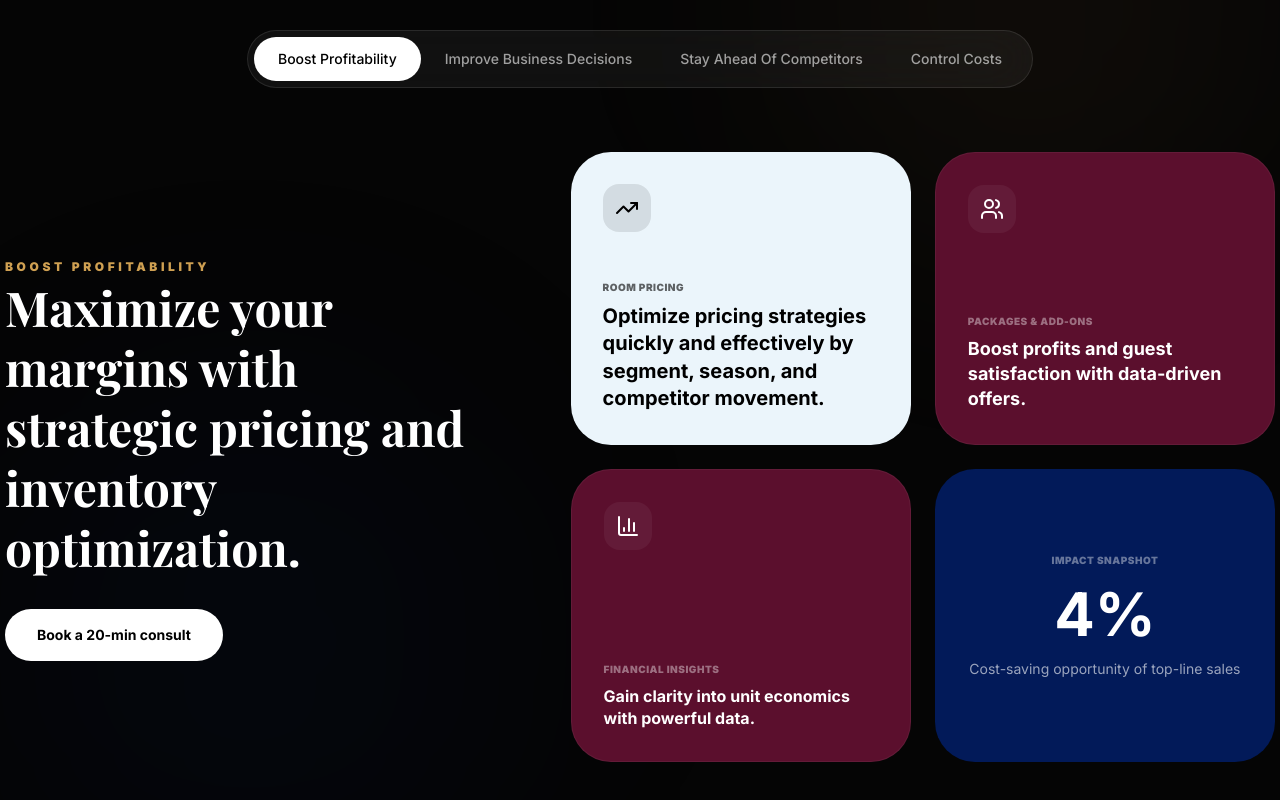
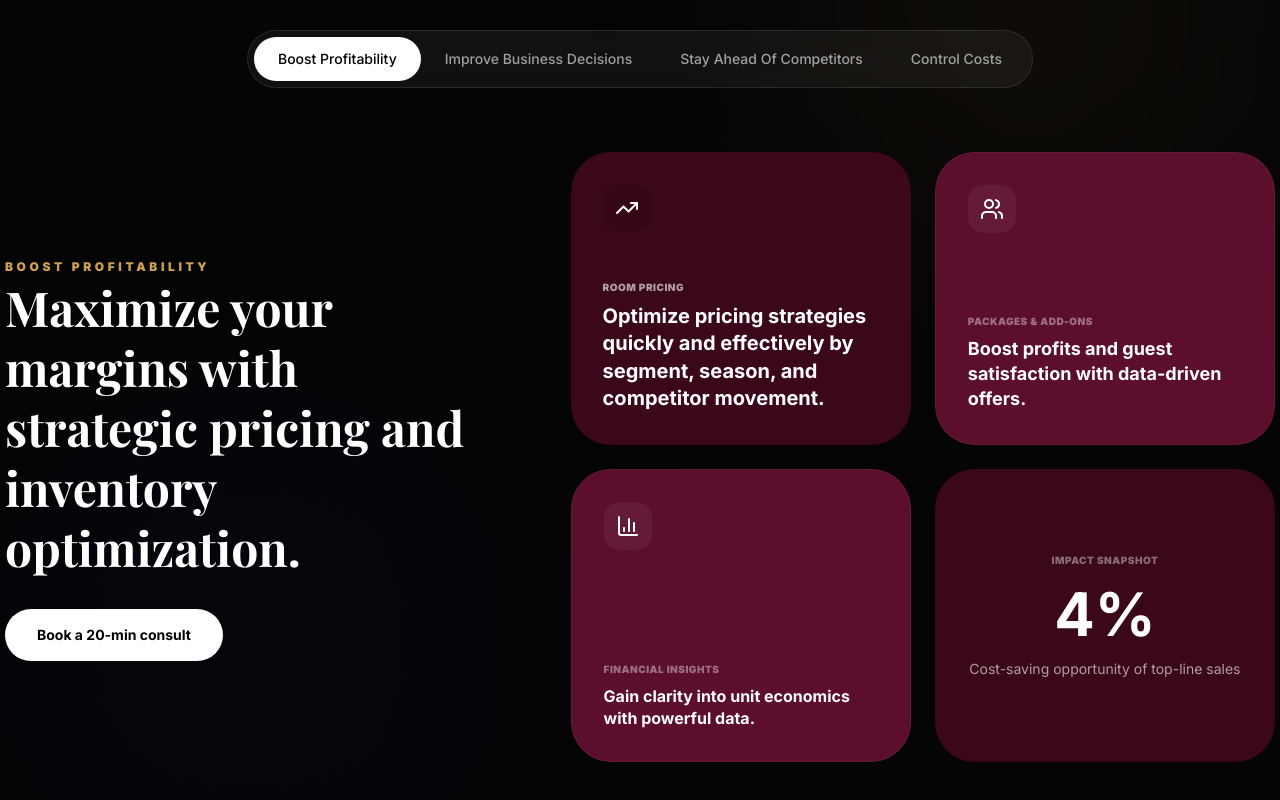
Before and after one commit to cricketmagician/vnexora, a Next.js app: page / in a window 1280 px wide. Shown: the part 3837-4637 px from the top of the page. Built offline with nearby package versions, Linux system fonts and the light colour scheme; a web font is replaced by a local one.

Commit message:
style: refine dual-tone dark theme with #3A071B and #5B0F2D across card sections

```diff
--- a/src/components/sections/HotelSolutions.tsx
+++ b/src/components/sections/HotelSolutions.tsx
@@ -21,8 +21,8 @@ const content = {
         title: "ROOM PRICING",
         desc: "Optimize pricing strategies quickly and effectively by segment, season, and competitor movement.",
         icon: <TrendingUp className="w-6 h-6" />,
-        bgColor: "bg-[#EBF5FB]",
-        textColor: "text-black",
+        bgColor: "bg-[#3A071B]",
+        textColor: "text-white",
       },
       {
         type: "secondary",
@@ -45,7 +45,7 @@ const content = {
         title: "IMPACT SNAPSHOT",
         value: "4%",
         desc: "Cost-saving opportunity of top-line sales",
-        bgColor: "bg-[#021A59]",
+        bgColor: "bg-[#3A071B]",
         textColor: "text-white",
       }
     ]
@@ -59,8 +59,8 @@ const content = {
         title: "REVENUE INSIGHTS",
         desc: "Understand RevPAR, ADR, and channel mix down to room type and stay date.",
         icon: <LineChart className="w-6 h-6" />,
-        bgColor: "bg-[#EBF5FB]",
-        textColor: "text-black",
+        bgColor: "bg-[#3A071B]",
+        textColor: "text-white",
       },
       {
         type: "secondary",
@@ -83,7 +83,7 @@ const content = {
         title: "TRUSTED BY",
         value: "150+",
         desc: "Hotels worldwide driving growth",
-        bgColor: "bg-[#021A59]",
+        bgColor: "bg-[#3A071B]",
         textColor: "text-white",
       }
     ]
@@ -97,8 +97,8 @@ const content = {
         title: "COMPETITOR PRICING INTELLIGENCE",
         desc: "Measure room rate evolution across thousands of hotels in your market segment.",
         icon: <BarChart3 className="w-6 h-6" />,
-        bgColor: "bg-[#EBF5FB]",
-        textColor: "text-black",
+        bgColor: "bg-[#3A071B]",
+        textColor: "text-white",
       },
       {
         type: "secondary",
@@ -121,7 +121,7 @@ const content = {
         title: "SERVED",
         value: "5+",
         desc: "Countries (United States, Costa Rica, Italy...)",
-        bgColor: "bg-[#021A59]",
+        bgColor: "bg-[#3A071B]",
         textColor: "text-white",
       }
     ]
@@ -135,8 +135,8 @@ const content = {
         title: "FINANCIAL INSIGHTS",
         desc: "Gain clarity into unit economics with powerful data-driven optimization.",
         icon: <PieChart className="w-6 h-6" />,
-        bgColor: "bg-[#EBF5FB]",
-        textColor: "text-black",
+        bgColor: "bg-[#3A071B]",
+        textColor: "text-white",
       },
       {
         type: "secondary",
@@ -159,7 +159,7 @@ const content = {
         title: "TRUSTED BY",
         value: "150+",
         desc: "Leading hotels optimizing costs daily",
-        bgColor: "bg-[#021A59]",
+        bgColor: "bg-[#3A071B]",
         textColor: "text-white",
       }
     ]
--- a/src/components/sections/ServiceCards.tsx
+++ b/src/components/sections/ServiceCards.tsx
@@ -16,8 +16,10 @@ const services = [
         <li>Grow profits with smarter strategies.</li>
       </ul>
     ),
-    icon: <Globe className="w-10 h-10 text-black/80" />,
-    bgColor: "bg-[#D4E6F7]"
+    icon: <Globe className="w-10 h-10 text-white/90" />,
+    bgColor: "bg-[#3A071B]",
+    textColor: "text-white",
+    descColor: "text-white/80"
   },
   {
     title: "Concept Creation for Unique Market Positioning",
@@ -65,8 +67,10 @@ const services = [
         <li>Deliver smarter, faster business outcomes.</li>
       </ul>
     ),
-    icon: <LineChart className="w-10 h-10 text-[#2F4F3E]/80" />,
-    bgColor: "bg-white/40 backdrop-blur-3xl border border-white/60"
+    icon: <LineChart className="w-10 h-10 text-white/90" />,
+    bgColor: "bg-[#3A071B]",
+    textColor: "text-white",
+    descColor: "text-white/80"
   }
 ];
 
```
